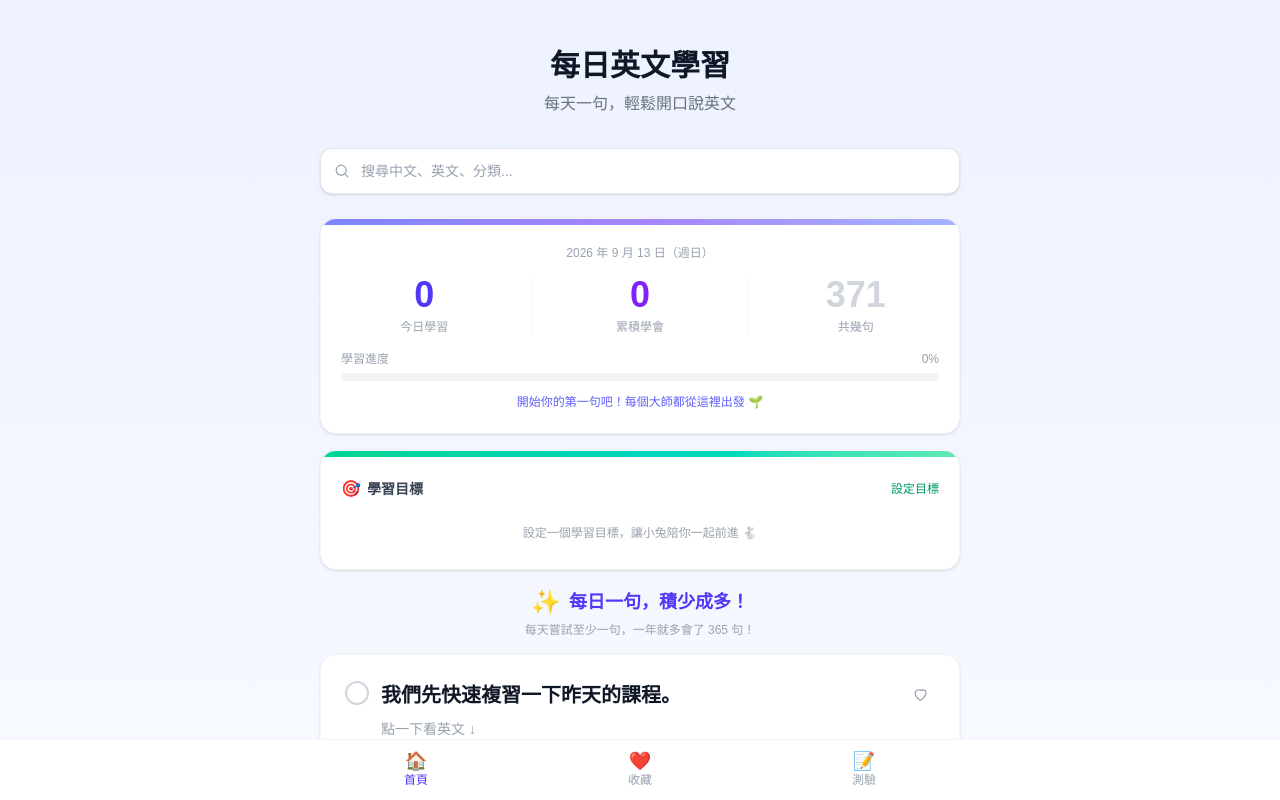
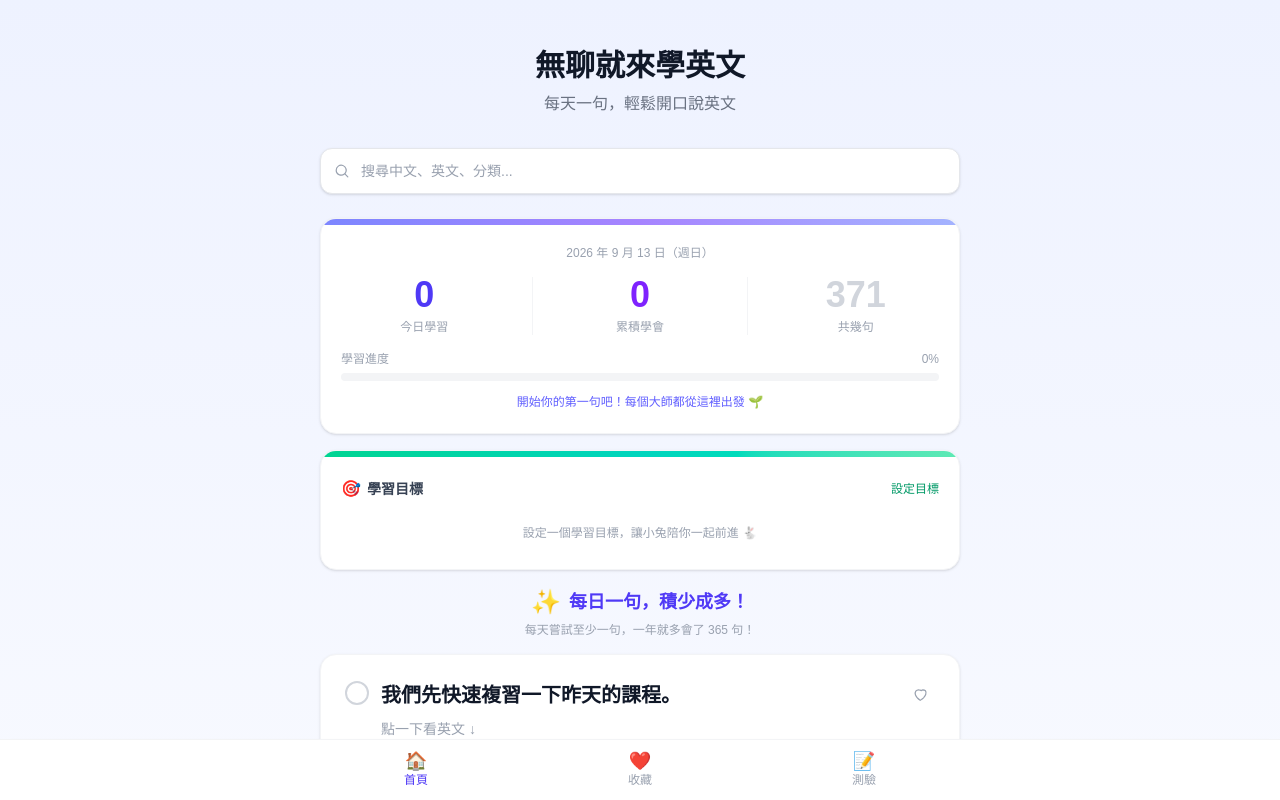
Before and after one commit to anniebababa/english-learning, a Next.js app: page / in a window 1280 px wide. Shown: the top 800 px of the page. Built offline with nearby package versions, Linux system fonts and the light colour scheme.

Commit message:
Change main title to 無聊就來學英文

```diff
--- a/src/app/page.tsx
+++ b/src/app/page.tsx
@@ -11,7 +11,7 @@
       <div className="max-w-2xl mx-auto px-4 py-12">
         {/* Header */}
         <div className="text-center mb-8">
-          <h1 className="text-3xl font-bold text-gray-900 mb-2">每日英文學習</h1>
+          <h1 className="text-3xl font-bold text-gray-900 mb-2">無聊就來學英文</h1>
           <p className="text-gray-500">每天一句，輕鬆開口說英文</p>
         </div>
 
```
